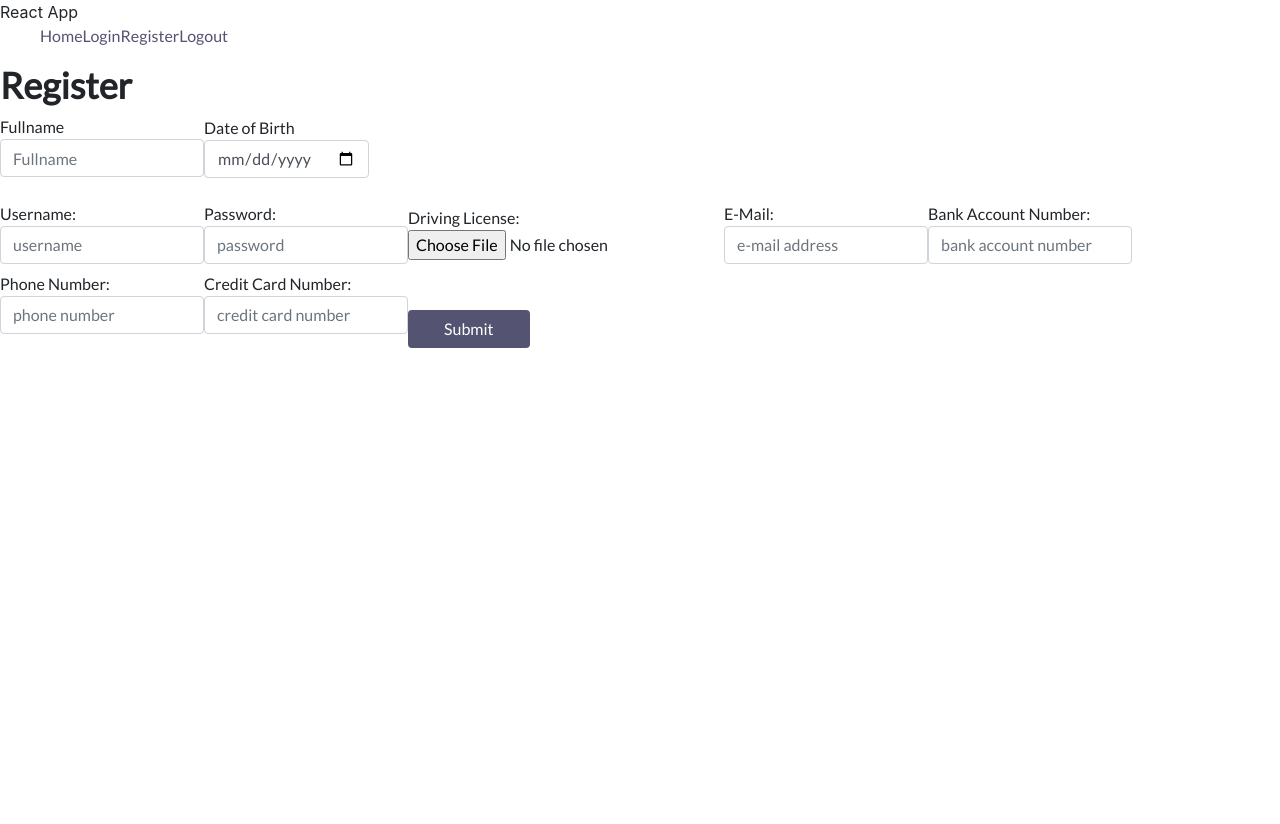
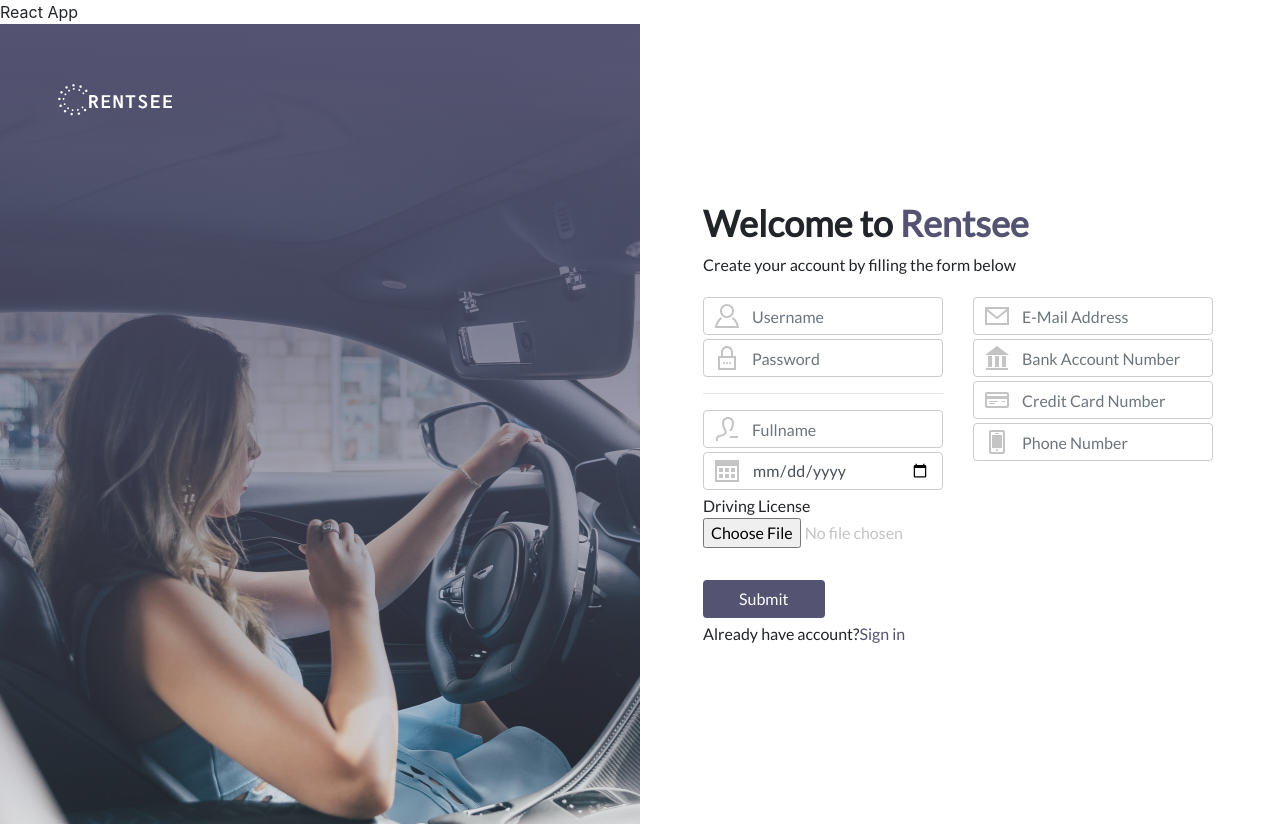
Before and after one commit to 2110423-2019-2/sec3_OldFavor, a React (Create React App) app in the folder rentsee/: page /register in a window 1280 px wide. Built offline with nearby package versions, Linux system fonts and the light colour scheme.

Commit message:
Register: decorate page

```diff
--- a/rentsee/src/App.js
+++ b/rentsee/src/App.js
@@ -10,12 +10,12 @@
     return (
         <div className='App'>
             <header className='App-header'>
-                <ul>
+                {/* <ul>
                     <a href='/'>Home</a>
                     <a href='/login'>Login</a>
                     <a href='/register'>Register</a>
                     <a href='/logout'>Logout</a>
-                </ul>
+                </ul> */}
                 <Router>
                     <Route exact path='/' component={Home} />
                     <Route path='/login' component={Login} />
--- a/rentsee/src/Components/FormInput.jsx
+++ b/rentsee/src/Components/FormInput.jsx
@@ -18,6 +18,7 @@
                     placeholder={this.props.placeholder}
                     value={this.props.value}
                     onChange={this.handleChange}
+                    // style={{ fontSize: '14px' }}
                 />
                 <i>
                     <svg xmlns='http://www.w3.org/2000/svg' width='24' height='24' viewBox='0 0 24 24' fill='#C4C4C4'>
--- a/rentsee/src/Home/Home.jsx
+++ b/rentsee/src/Home/Home.jsx
@@ -34,6 +34,12 @@
         return (
             <div>
                 <h1>Home</h1>
+                <ul>
+                    <a href='/'>Home</a>
+                    <a href='/login'>Login</a>
+                    <a href='/register'>Register</a>
+                    <a href='/logout'>Logout</a>
+                </ul>
                 {this.hello()}
             </div>
         );
--- a/rentsee/src/Login/Login.jsx
+++ b/rentsee/src/Login/Login.jsx
@@ -55,7 +55,9 @@
             <div className='container-fluid full-screen'>
                 <div className='row h-100'>
                     <div className='col-lg-6 col-md-6 d-none d-lg-block h-100'>
-                        <img className='logo' src={rentseeLogo} alt=''></img>
+                        <a href='/'>
+                            <img className='logo' src={rentseeLogo} alt=''></img>
+                        </a>
                         <div className='image-container h-100'>
                             <img className='login-car' src={loginCar} alt=''></img>
                         </div>
@@ -63,7 +65,7 @@
                         <div className='login-inner-banner'></div>
                     </div>
                     <div className='col-lg-6 col-md-6 col-xs-4 h-100 login-form-container'>
-                        <div className='login-form form-group ml-5'>
+                        <div className='login-form ml-5'>
                             <h1 className='mb-4'>Login</h1>
                             <form onSubmit={this.handleSubmit}>
                                 <div className='input-with-icon mt-4'>
--- /dev/null
+++ b/rentsee/src/Register/Register.css
@@ -0,0 +1,72 @@
+.full-screen {
+    height: 100vh;
+}
+h1 {
+    font-weight: bold;
+    font-size: 36px;
+    line-height: 43px;
+}
+h2 {
+    font-family: Lato;
+    font-style: normal;
+    font-weight: normal;
+    font-size: 1em;
+    line-height: 24px;
+}
+a:link {
+    color: #545372 !important;
+    text-decoration: none;
+}
+a:active,
+a:visited,
+a:hover {
+    color: #545372 !important;
+    text-decoration: underline;
+}
+.logo {
+    z-index: 10;
+    position: absolute;
+    width: 119px;
+    height: 39px;
+    left: 7vh;
+    top: 7vh;
+}
+.image-container {
+    vertical-align: middle;
+    text-align: center;
+    line-height: 100vh;
+}
+.banner-img {
+    z-index: 0;
+    position: absolute;
+    min-width: 100%;
+    min-height: 100%;
+    /* width: 100%; */
+    /* height: 100%; */
+    left: 0;
+    top: 0;
+}
+.foreground-banner {
+    z-index: 1;
+    position: absolute;
+    width: 100%;
+    height: 100vh;
+    left: 0px;
+    top: 0px;
+    background: linear-gradient(180deg, #545372 0%, rgba(189, 211, 225, 0.1) 114.11%);
+    background-blend-mode: screen;
+    mix-blend-mode: normal;
+}
+
+.background-banner {
+    z-index: -2;
+    position: absolute;
+    width: 100%;
+    height: 100vh;
+    left: 0px;
+    top: 0px;
+    background: #8494ae;
+}
+.form-group {
+    margin: auto 0px;
+}
--- a/rentsee/src/Register/Register.jsx
+++ b/rentsee/src/Register/Register.jsx
@@ -1,4 +1,8 @@
 import React, { Component } from 'react';
+import './Register.css';
+import rentseeLogo from '../images/logo-rentsee.svg';
+import bannerImg from './images/register-banner.svg';
+import FormInput from '../Components/FormInput';
 
 class Register extends Component {
     constructor(props) {
@@ -59,101 +63,109 @@
     }
     render() {
         return (
-            <div>
-                <h1>Register</h1>
+            <div className='container-fluid full-screen'>
+                <div className='row h-100'>
+                    <div className='col-lg-6 col-md-6 d-none d-lg-block h-100' style={{ overflow: 'hidden' }}>
+                        <a href='/'>
+                            <img className='logo' src={rentseeLogo} alt=''></img>
+                        </a>
+                        <div className='image-container h-100'>
+                            <img className='banner-img' src={bannerImg} alt=''></img>
+                        </div>
+                        <div className='background-banner'></div>
+                        <div className='foreground-banner'></div>
+                    </div>
+                    <div className='col-lg-6 col-md-6 col-xs-4 h-100 d-flex'>
+                        <div className='form-group ml-5'>
                             <form onSubmit={this.handleSubmit}>
-                    <div className='form-group'>
+                                <div className='mb-3'>
+                                    <h1>
+                                        Welcome to <span style={{ color: '#545372' }}>Rentsee</span>
+                                    </h1>
+                                    <h2>Create your account by filling the form below</h2>
+                                </div>
+                                <div className='row'>
+                                    <div className='col'>
+                                        <FormInput
+                                            name='username'
+                                            handleFormChange={this.handleFormChange}
+                                            placeholder='Username'
+                                            icon='M12 2c2.757 0 5 2.243 5 5.001 0 2.756-2.243 5-5 5s-5-2.244-5-5c0-2.758 2.243-5.001 5-5.001zm0-2c-3.866 0-7 3.134-7 7.001 0 3.865 3.134 7 7 7s7-3.135 7-7c0-3.867-3.134-7.001-7-7.001zm6.369 13.353c-.497.498-1.057.931-1.658 1.302 2.872 1.874 4.378 5.083 4.972 7.346h-19.387c.572-2.29 2.058-5.503 4.973-7.358-.603-.374-1.162-.811-1.658-1.312-4.258 3.072-5.611 8.506-5.611 10.669h24c0-2.142-1.44-7.557-5.631-10.647z'
+                                        />
+                                        <FormInput
+                                            name='password'
+                                            handleFormChange={this.handleFormChange}
+                                            placeholder='Password'
+                                            icon='M10 17c0 .552-.447 1-1 1s-1-.448-1-1 .447-1 1-1 1 .448 1 1zm3 0c0 .552-.447 1-1 1s-1-.448-1-1 .447-1 1-1 1 .448 1 1zm3 0c0 .552-.447 1-1 1s-1-.448-1-1 .447-1 1-1 1 .448 1 1zm2-7v-4c0-3.313-2.687-6-6-6s-6 2.687-6 6v4h-3v14h18v-14h-3zm-10-4c0-2.206 1.795-4 4-4s4 1.794 4 4v4h-8v-4zm11 16h-14v-10h14v10z'
+                                        />
+                                        <hr />
+                                        <FormInput
+                                            name='fullname'
+                                            handleFormChange={this.handleFormChange}
+                                            placeholder='Fullname'
+                                            value={this.state.fullname}
+                                            icon='M9.602 3.7c-1.154 1.937-.635 5.227 1.424 9.025.93 1.712.697 3.02.338 3.815-.982 2.178-3.675 2.799-6.525 3.456-1.964.454-1.839.87-1.839 4.004h-1.995l-.005-1.241c0-2.52.199-3.975 3.178-4.663 3.365-.777 6.688-1.473 5.09-4.418-4.733-8.729-1.35-13.678 3.732-13.678 3.321 0 5.97 2.117 5.97 6.167 0 3.555-1.949 6.833-2.383 7.833h-2.115c.392-1.536 2.499-4.366 2.499-7.842 0-5.153-5.867-4.985-7.369-2.458zm13.398 15.3h-8v2h8v-2z'
+                                        />
+                                        <FormInput
+                                            name='birthdate'
+                                            handleFormChange={this.handleFormChange}
+                                            placeholder='birthdate'
+                                            type='date'
+                                            value={this.state.birthdate}
+                                            icon='M20 19h-4v-4h4v4zm-6-10h-4v4h4v-4zm6 0h-4v4h4v-4zm-12 6h-4v4h4v-4zm16-14v22h-24v-22h24zm-2 6h-20v14h20v-14zm-8 8h-4v4h4v-4zm-6-6h-4v4h4v-4z'
+                                        />
+                                    </div>
+                                    <div className='col'>
+                                        <FormInput
+                                            name='email'
+                                            handleFormChange={this.handleFormChange}
+                                            placeholder='E-Mail Address'
+                                            icon='M0 3v18h24v-18h-24zm21.518 2l-9.518 7.713-9.518-7.713h19.036zm-19.518 14v-11.817l10 8.104 10-8.104v11.817h-20z'
+                                        />
+                                        <FormInput
+                                            name='bankAccountNumber'
+                                            type='number'
+                                            handleFormChange={this.handleFormChange}
+                                            placeholder='Bank Account Number'
+                                            icon='M7 21h-4v-11h4v11zm7-11h-4v11h4v-11zm7 0h-4v11h4v-11zm2 12h-22v2h22v-2zm-23-13h24l-12-9-12 9z'
+                                        />
+                                        <FormInput
+                                            name='creditCardNumber'
+                                            type='number'
+                                            handleFormChange={this.handleFormChange}
+                                            placeholder='Credit Card Number'
+                                            icon='M22 4h-20c-1.104 0-2 .896-2 2v12c0 1.104.896 2 2 2h20c1.104 0 2-.896 2-2v-12c0-1.104-.896-2-2-2zm0 13.5c0 .276-.224.5-.5.5h-19c-.276 0-.5-.224-.5-.5v-6.5h20v6.5zm0-9.5h-20v-1.5c0-.276.224-.5.5-.5h19c.276 0 .5.224.5.5v1.5zm-9 6h-9v-1h9v1zm-3 2h-6v-1h6v1zm10-2h-3v-1h3v1z'
+                                        />
+                                        <FormInput
+                                            name='phoneNumber'
+                                            type='number'
+                                            handleFormChange={this.handleFormChange}
+                                            placeholder='Phone Number'
+                                            icon='M17.5 2c.276 0 .5.224.5.5v19c0 .276-.224.5-.5.5h-11c-.276 0-.5-.224-.5-.5v-19c0-.276.224-.5.5-.5h11zm2.5 0c0-1.104-.896-2-2-2h-12c-1.104 0-2 .896-2 2v20c0 1.104.896 2 2 2h12c1.104 0 2-.896 2-2v-20zm-9.5 1h3c.276 0 .5.224.5.501 0 .275-.224.499-.5.499h-3c-.275 0-.5-.224-.5-.499 0-.277.225-.501.5-.501zm1.5 18c-.553 0-1-.448-1-1s.447-1 1-1c.552 0 .999.448.999 1s-.447 1-.999 1zm5-3h-10v-13h10v13z'
+                                        />
+                                    </div>
+                                </div>
+
                                 <label>
-                            Fullname
-                            <input
-                                className='form-control'
-                                name='fullname'
-                                onChange={this.handleFormChange}
-                                placeholder='Fullname'
-                            />
-                        </label>
-                        <label>
-                            Date of Birth
-                            <input
-                                className='form-control'
-                                name='birthdate'
-                                onChange={this.handleFormChange}
-                                type='date'
-                                placeholder='Date of Birth'
-                            />
-                        </label>
-                    </div>
-                    <label>
-                        Username:
-                        <input
-                            className='form-control'
-                            onChange={this.handleFormChange}
-                            name='username'
-                            placeholder='username'
-                        />
-                    </label>
-                    <label>
-                        Password:
-                        <input
-                            className='form-control'
-                            onChange={this.handleFormChange}
-                            name='password'
-                            type='password'
-                            placeholder='password'
-                        />
-                    </label>
-                    <label>
-                        Driving License:
+                                    Driving License
                                     <input
                                         className='form-control-file'
                                         onChange={this.handleFormChange}
                                         name='drivingLicense'
                                         type='file'
                                         accept='image/*'
+                                        style={{ color: '#C4C4C4' }}
                                     />
                                 </label>
-                    <label>
-                        E-Mail:
-                        <input
-                            className='form-control'
-                            onChange={this.handleFormChange}
-                            name='email'
-                            type='text'
-                            placeholder='e-mail address'
-                        />
-                    </label>
-                    <label>
-                        Bank Account Number:
-                        <input
-                            className='form-control'
-                            name='bankAccoutNumber'
-                            onChange={this.handleFormChange}
-                            type='number'
-                            placeholder='bank account number'
-                        />
-                    </label>
-                    <label>
-                        Phone Number:
-                        <input
-                            className='form-control'
-                            name='phoneNumber'
-                            onChange={this.handleFormChange}
-                            type='number'
-                            placeholder='phone number'
-                        />
-                    </label>
-                    <label>
-                        Credit Card Number:
-                        <input
-                            className='form-control'
-                            name='creditCardNumber'
-                            onChange={this.handleFormChange}
-                            type='number'
-                            placeholder='credit card number'
-                        />
-                    </label>
-                    <input className='btn mt-4' type='submit' value='Submit' />
+                                <input className='btn mt-4 d-flex' type='submit' value='Submit' />
                             </form>
+                            <div className='mt-1 d-flex'>
+                                Already have account?
+                                <a href='/login'>Sign in</a>
+                            </div>
+                        </div>
+                    </div>
+                </div>
             </div>
         );
     }
```
Also changed, not shown: rentsee/src/images/logo-rentsee.svg (added). Lines whose indentation alone changed are shown as unchanged.
